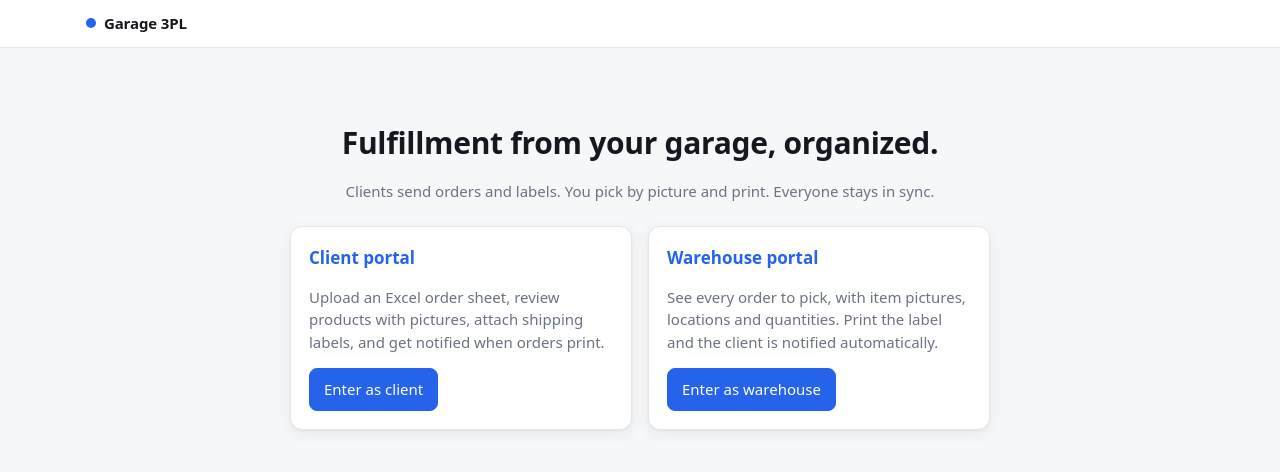
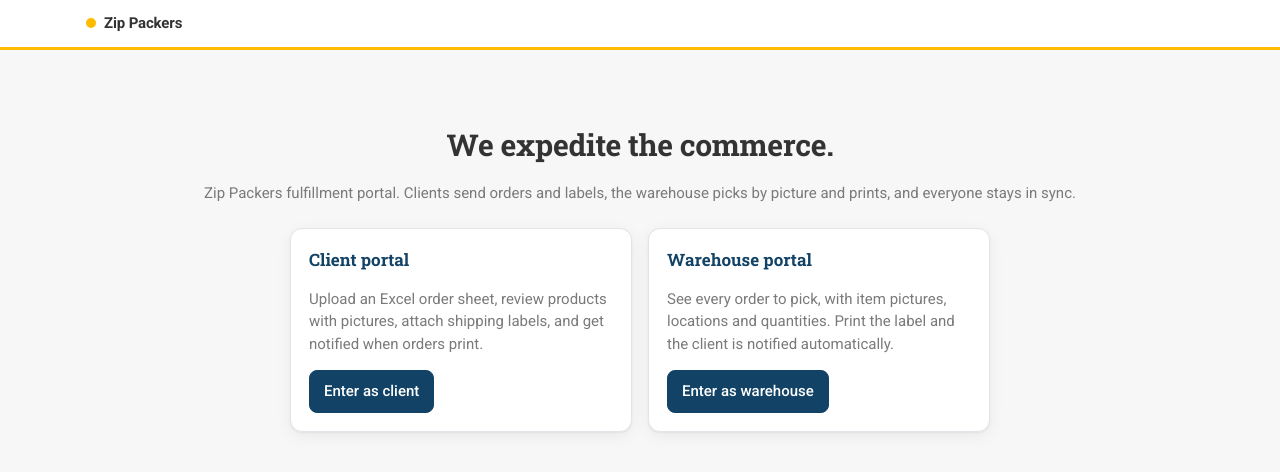
Before and after one commit to MussavirShahid/garage3pl, a website: page public/index.html in a window 1280 px wide. Drawn offline with Linux system fonts and the light colour scheme.

Commit message:
Rebrand as Zip Packers with the zippackers.com palette
Navy #124265 for primary actions, gold #FFBB00 for the brand bar, active tab
and highlights, steel blue #5E7FA3 for secondary accents, Roboto and Roboto
Slab type. Rename the display name everywhere, add the "We expedite the
commerce" tagline, and a logo slot in the top bar that loads
public/brand/logo.png and falls back to a gold dot when absent.

Co-Authored-By: Claude Fable 5.1 <noreply@anthropic.com>

```diff
--- a/public/css/styles.css
+++ b/public/css/styles.css
@@ -1,11 +1,15 @@
+/* Zip Packers brand: navy + gold from zippackers.com and the logo */
 :root {
-  --bg: #f6f7f9;
+  --bg: #f7f7f7;
   --surface: #ffffff;
-  --text: #15181e;
-  --muted: #6b7280;
-  --line: #e5e7eb;
-  --accent: #2563eb;
+  --text: #333333;
+  --muted: #7a7a7a;
+  --line: #e1e4e8;
+  --accent: #124265;      /* navy: buttons, links */
   --accent-ink: #ffffff;
+  --gold: #ffbb00;        /* gold: brand bar, active tab, highlights */
+  --gold-ink: #332a00;
+  --steel: #5e7fa3;       /* steel blue from the logo box */
   --ok: #16a34a;
   --warn: #d97706;
   --danger: #dc2626;
@@ -14,8 +18,8 @@
 }
 @media (prefers-color-scheme: dark) {
   :root:not([data-theme="light"]) {
-    --bg: #0f1115; --surface: #171a21; --text: #e8eaf0; --muted: #9aa3b2;
-    --line: #262b36; --accent: #3b82f6; --shadow: 0 1px 2px rgba(0,0,0,.4), 0 4px 16px rgba(0,0,0,.35);
+    --bg: #0f1420; --surface: #171d2b; --text: #e8eaf0; --muted: #9aa3b2;
+    --line: #283042; --accent: #3b7ac2; --steel: #8fa9c6; --shadow: 0 1px 2px rgba(0,0,0,.4), 0 4px 16px rgba(0,0,0,.35);
   }
 }
 * { box-sizing: border-box; }
@@ -24,14 +28,14 @@ html, body { margin: 0; padding: 0; }
 [hidden] { display: none !important; }
 body {
   background: var(--bg); color: var(--text);
-  font: 15px/1.5 system-ui, -apple-system, "Segoe UI", Roboto, sans-serif;
+  font: 15px/1.5 "Roboto", system-ui, -apple-system, "Segoe UI", sans-serif;
 }
 a { color: var(--accent); text-decoration: none; }
 .container { max-width: 1140px; margin: 0 auto; padding: 24px 16px 64px; }
 
 /* top bar */
 .topbar {
-  background: var(--surface); border-bottom: 1px solid var(--line);
+  background: var(--surface); border-bottom: 3px solid var(--gold);
   position: sticky; top: 0; z-index: 10;
 }
 .topbar .inner {
@@ -39,14 +43,15 @@ a { color: var(--accent); text-decoration: none; }
   display: flex; align-items: center; gap: 16px;
 }
 .brand { font-weight: 700; letter-spacing: -.01em; display: flex; align-items: center; gap: 8px; }
-.brand .dot { width: 10px; height: 10px; border-radius: 50%; background: var(--accent); }
+.brand .dot { width: 10px; height: 10px; border-radius: 50%; background: var(--gold); }
+.brand .logo { height: 34px; width: auto; display: block; }
 .topbar .spacer { flex: 1; }
-.pill { font-size: 12px; padding: 3px 10px; border-radius: 999px; background: var(--bg); color: var(--muted); border: 1px solid var(--line); }
+.pill { font-size: 12px; padding: 3px 10px; border-radius: 999px; background: var(--bg); color: var(--steel); border: 1px solid var(--line); font-weight: 600; }
 
 /* tabs */
 .tabs { display: flex; gap: 4px; border-bottom: 1px solid var(--line); margin: 8px 0 20px; }
 .tab { padding: 10px 14px; border: 0; background: none; color: var(--muted); font: inherit; cursor: pointer; border-bottom: 2px solid transparent; margin-bottom: -1px; }
-.tab.active { color: var(--text); border-bottom-color: var(--accent); font-weight: 600; }
+.tab.active { color: var(--text); border-bottom-color: var(--gold); font-weight: 600; }
 .tab .badge { display: inline-block; min-width: 18px; padding: 0 6px; margin-left: 6px; border-radius: 999px; background: var(--danger); color: #fff; font-size: 11px; line-height: 18px; text-align: center; }
 
 /* cards / layout */
@@ -80,11 +85,14 @@ label { font-size: 13px; color: var(--muted); display: block; margin-bottom: 4px
 .btn.sm { padding: 6px 10px; font-size: 13px; }
 .btn.danger { color: var(--danger); }
 .btn:disabled { opacity: .5; cursor: not-allowed; }
+.btn.gold { background: var(--gold); border-color: var(--gold); color: var(--gold-ink); }
+:focus-visible { outline: 2px solid var(--gold); outline-offset: 2px; }
+h1, h2 { font-family: "Roboto Slab", "Roboto", system-ui, serif; }
 
 /* status */
 .status { font-size: 12px; font-weight: 600; padding: 3px 9px; border-radius: 999px; text-transform: uppercase; letter-spacing: .03em; }
 .status.new { background: #e5e7eb; color: #374151; }
-.status.label_ready { background: #dbeafe; color: #1e40af; }
+.status.label_ready { background: #dde7f1; color: #124265; }
 .status.printed { background: #dcfce7; color: #166534; }
 .status.shipped { background: #ede9fe; color: #5b21b6; }
 @media (prefers-color-scheme: dark) {
@@ -126,7 +134,7 @@ tr:last-child td { border-bottom: 0; }
 .choice { text-align: left; }
 .choice h2 { margin-bottom: 4px; }
 .kbd { font-family: ui-monospace, SFMono-Regular, Menlo, monospace; background: var(--bg); border: 1px solid var(--line); border-radius: 6px; padding: 1px 6px; font-size: 13px; }
-.notif { padding: 12px; border-left: 3px solid var(--accent); background: var(--surface); border-radius: 8px; border-top: 1px solid var(--line); border-right: 1px solid var(--line); border-bottom: 1px solid var(--line); }
+.notif { padding: 12px; border-left: 3px solid var(--gold); background: var(--surface); border-radius: 8px; border-top: 1px solid var(--line); border-right: 1px solid var(--line); border-bottom: 1px solid var(--line); }
 .notif.unread { background: color-mix(in srgb, var(--accent) 7%, var(--surface)); }
 .notif time { font-size: 12px; color: var(--muted); }
 @media (max-width: 640px) {
--- a/public/index.html
+++ b/public/index.html
@@ -3,15 +3,19 @@
 <head>
   <meta charset="utf-8">
   <meta name="viewport" content="width=device-width, initial-scale=1">
-  <title>Garage 3PL</title>
+  <title>Zip Packers</title>
+  <link rel="icon" href="/brand/favicon.png">
+  <link rel="preconnect" href="https://fonts.googleapis.com">
+  <link rel="preconnect" href="https://fonts.gstatic.com" crossorigin>
+  <link href="https://fonts.googleapis.com/css2?family=Roboto:wght@400;500;700&family=Roboto+Slab:wght@600;700&display=swap" rel="stylesheet">
   <link rel="stylesheet" href="/css/styles.css">
 </head>
 <body>
-  <div class="topbar"><div class="inner"><div class="brand"><span class="dot"></span> Garage 3PL</div></div></div>
+  <div class="topbar"><div class="inner"><div class="brand"><img class="logo" src="/brand/logo.png" alt="" onerror="this.replaceWith(Object.assign(document.createElement(&quot;span&quot;),{className:&quot;dot&quot;}))"> Zip Packers</div></div></div>
   <div class="container">
     <div class="hero">
-      <h1>Fulfillment from your garage, organized.</h1>
-      <p class="muted">Clients send orders and labels. You pick by picture and print. Everyone stays in sync.</p>
+      <h1>We expedite the commerce.</h1>
+      <p class="muted">Zip Packers fulfillment portal. Clients send orders and labels, the warehouse picks by picture and prints, and everyone stays in sync.</p>
       <div class="choices">
         <a class="card choice" href="/client.html">
           <h2>Client portal</h2>
--- a/src/server.js
+++ b/src/server.js
@@ -465,7 +465,7 @@ app.get('/healthz', (_req, res) => res.json({ ok: true }));
 
 const PORT = process.env.PORT || 4000;
 app.listen(PORT, () => {
-  console.log(`\n  Garage 3PL running:  http://localhost:${PORT}`);
+  console.log(`\n  Zip Packers running:  http://localhost:${PORT}`);
   console.log(`  Warehouse passcode:  ${db.settings.warehousePass}`);
   const demo = db.clients.find((c) => c.name === 'Demo Client');
   if (demo) console.log(`  Demo client code:    ${demo.code}`);
```
Also changed, not shown: public/client.html (+6 -2 lines), public/warehouse.html (+6 -2 lines), README.md, public/brand/README.txt (added).
